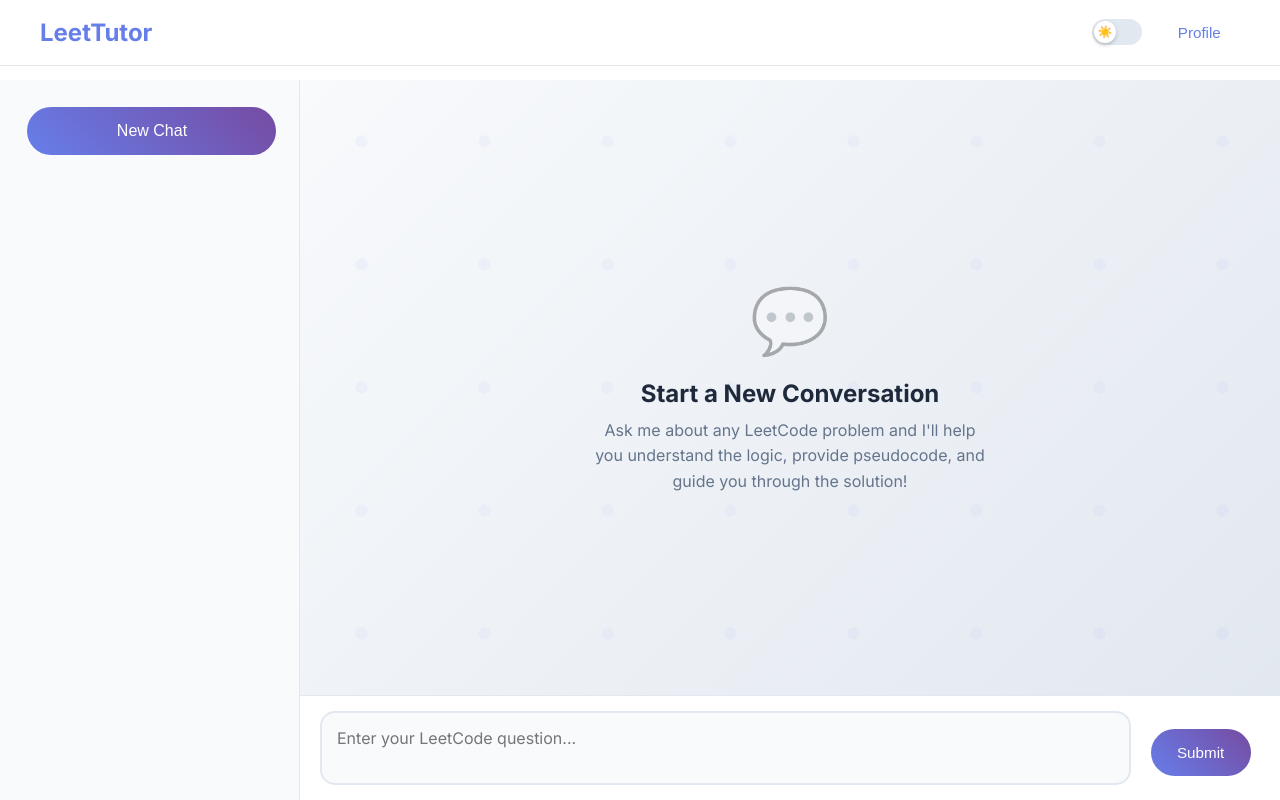
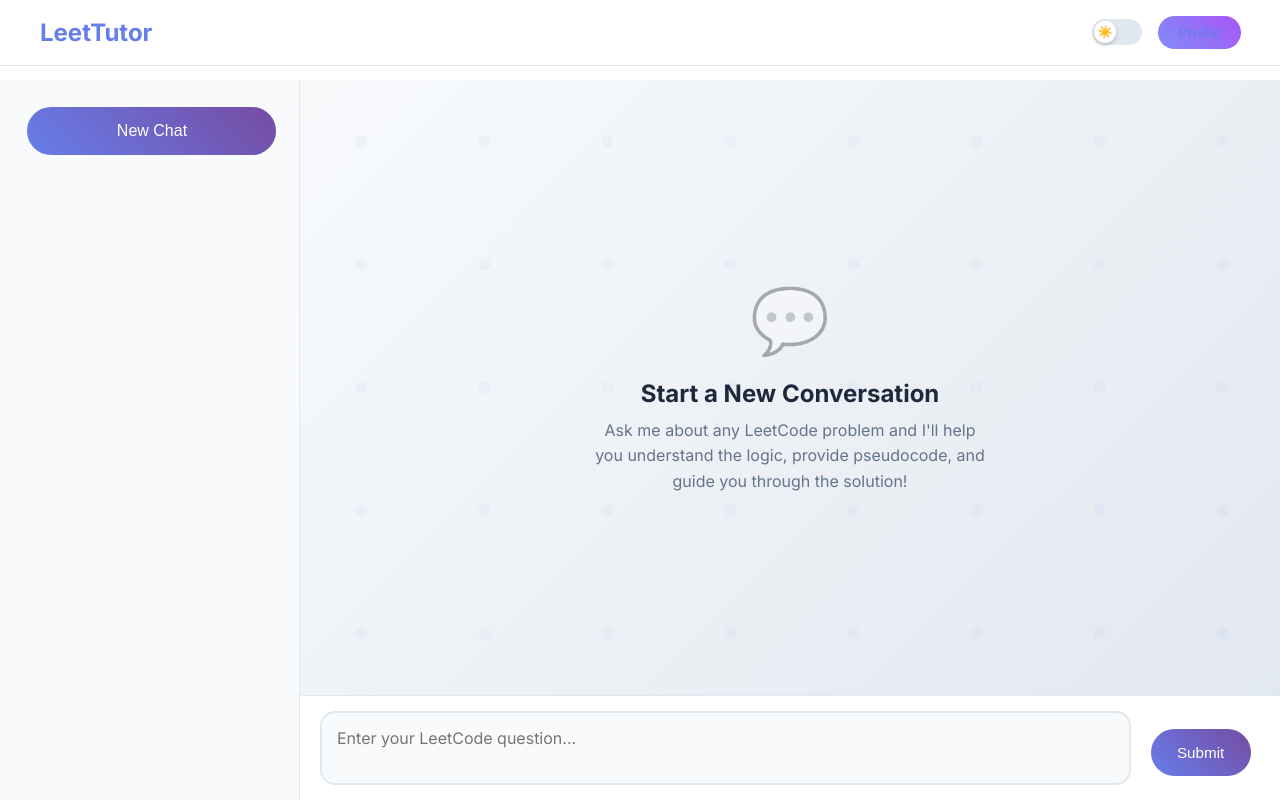
Before and after one commit to Ananya1575/LeetTutor, a website: page client/chat.html in a window 1280 px wide. Drawn offline with nearby package versions, Linux system fonts and the light colour scheme; no server answers; sample sign-in values are in the browser's storage.

Commit message:
new commit

```diff
--- a/client/chat.css
+++ b/client/chat.css
@@ -113,7 +113,7 @@ body.dark-mode .dark-mode-toggle:hover {
 }
 
 .profile .button {
-    background:transparent ;
+    background:transparent linear-gradient(45deg, #818cf8, #a855f7);
     color: #667eea;
     border: 2px ;
     padding: 8px 20px;
@@ -129,7 +129,7 @@ body.dark-mode .profile .button {
 }
 
 .profile .button:hover {
-    background: #667eea;
+    background: linear-gradient(45deg, #818cf8, #a855f7);
     color: white;
 }
 
```
